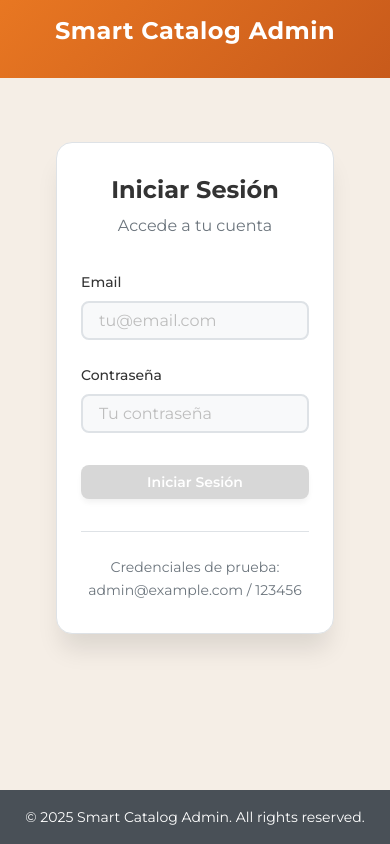
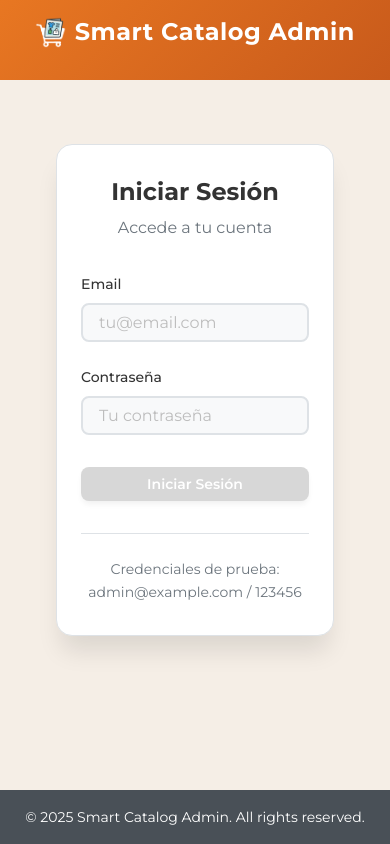
Before and after one commit to CamiloPacheco98/SmartCatalogAdmin, an Angular app: page /auth/login in a window 390 px wide. Built offline with nearby package versions, Linux system fonts and the light colour scheme.

Commit message:
Enhance index.html with meta tags for SEO and social media sharing, update favicon links, and improve app layout by adding a logo section in app.html. Introduce new CSS styles for logo display and hover effects in app.css.

```diff
--- a/src/app/app.css
+++ b/src/app/app.css
@@ -20,6 +20,24 @@
   display: flex;
   justify-content: space-between;
   align-items: center;
+}
+
+.logo-section {
+  display: flex;
+  align-items: center;
+  gap: var(--spacing-md);
+}
+
+.app-logo {
+  height: 40px;
+  width: auto;
+  object-fit: contain;
+  transition: transform 0.2s ease;
+
+}
+
+.app-logo:hover {
+  transform: scale(1.05);
 }
 
 .app-title {
@@ -69,6 +87,14 @@
     gap: var(--spacing-md);
   }
 
+  .logo-section {
+    gap: var(--spacing-sm);
+  }
+
+  .app-logo {
+    height: 32px;
+  }
+
   .app-title {
     font-size: 1.5rem;
     font-weight: var(--font-bold);
--- a/src/app/app.html
+++ b/src/app/app.html
@@ -1,7 +1,10 @@
 <div class="app-container">
   <header class="app-header">
     <div class="header-content">
-      <h1 class="app-title">{{ title() }}</h1>
+      <div class="logo-section">
+        <img src="logo_white.png" alt="Smart Catalog Admin Logo" class="app-logo" />
+        <h1 class="app-title">{{ title() }}</h1>
+      </div>
       <nav class="nav-menu">
         <!-- Navigation will be added here -->
       </nav>
@@ -10,7 +13,7 @@
 
   <main class="main-content">
     <router-outlet />
-  </main>
+</main>
 
   <footer class="app-footer">
     <p>&copy; 2025 Smart Catalog Admin. All rights reserved.</p>
--- a/src/index.html
+++ b/src/index.html
@@ -5,7 +5,18 @@
   <title>SmartCatalogAdmin</title>
   <base href="/">
   <meta name="viewport" content="width=device-width, initial-scale=1">
-  <link rel="icon" type="image/x-icon" href="favicon.ico">
+
+  <!-- Favicon -->
+  <link rel="icon" type="image/png" href="logo.png?v=1">
+  <link rel="shortcut icon" type="image/png" href="logo.png?v=1">
+  <link rel="apple-touch-icon" href="logo.png?v=1">
+
+  <!-- Open Graph / Social Media -->
+  <meta property="og:type" content="website">
+  <meta property="og:title" content="Smart Catalog Admin">
+  <meta property="og:description" content="Smart Catalog Administration System - Manage your product catalogs efficiently">
+  <meta property="og:image" content="logo.png">
+
   <link rel="preconnect" href="https://fonts.googleapis.com">
   <link rel="preconnect" href="https://fonts.gstatic.com" crossorigin>
   <link href="https://fonts.googleapis.com/css2?family=Montserrat:wght@300;400;500;600;700;800&display=swap" rel="stylesheet">
```
Also changed, not shown: public/logo.png (added), public/logo_white.png (added).
